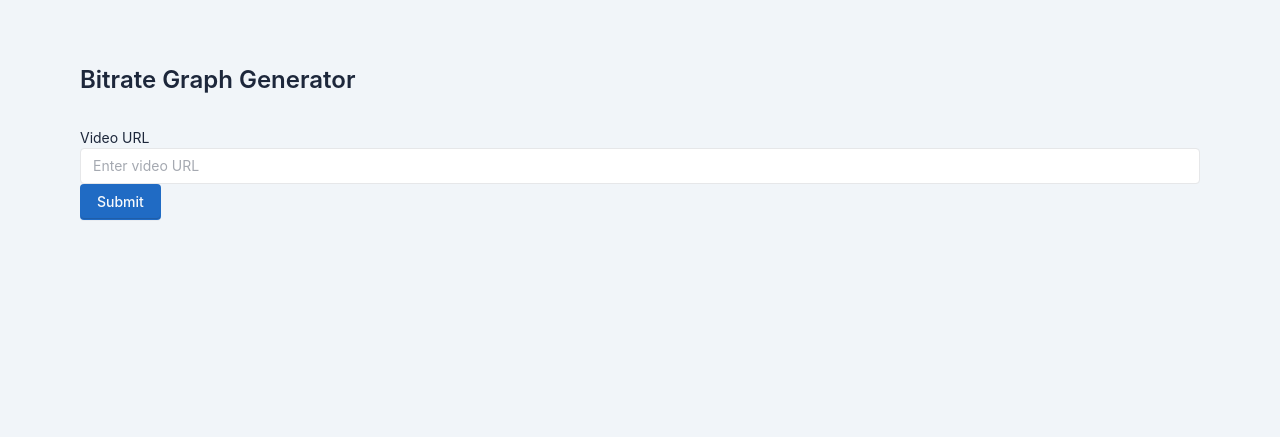
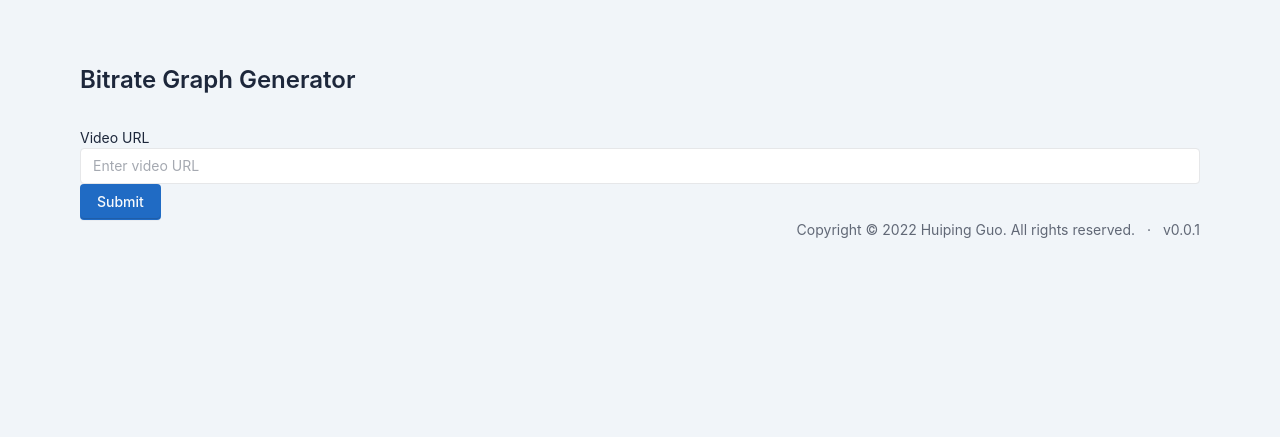
Before and after one commit to huiping192/BitrateGraphGenerator, a Flask app: page / in a window 1280 px wide. Shown: the top 437 px of the page. Run offline with Flask 2, Linux system fonts and the light colour scheme; some libraries are stand-ins or nearby versions.

Commit message:
add footer

```diff
--- a/templates/index.html
+++ b/templates/index.html
@@ -4,6 +4,7 @@
     <meta charset="utf-8">
     <meta name="viewport" content="width=device-width, initial-scale=1, shrink-to-fit=no">
     <link rel="stylesheet" href="/static/css/tabler.min.css">
+    <script src="/static/js/tabler.min.js"></script>
     <title>Bitrate Graph Generator</title>
 </head>
 <body>
@@ -53,6 +54,23 @@
         </div>
         {% endif %}
     </div>
-    <script src="/static/js/tabler.min.js"></script>
+    <footer class="footer footer-transparent d-print-none" style="padding: 0;">
+        <div class="container-xl">
+          <div class="row text-center align-items-center flex-row-reverse">
+            <div class="col-12 col-lg-auto mt-3 mt-lg-0">
+              <ul class="list-inline list-inline-dots mb-0">
+                <li class="list-inline-item">
+                  Copyright © 2022
+                  <a href="https://github.com/huiping192" class="link-secondary">Huiping Guo</a>.
+                  All rights reserved.
+                </li>
+                <li class="list-inline-item">
+                  v0.0.1
+                </li>
+              </ul>
+            </div>
+          </div>
+        </div>
+      </footer>
 </body>
 </html>
```
